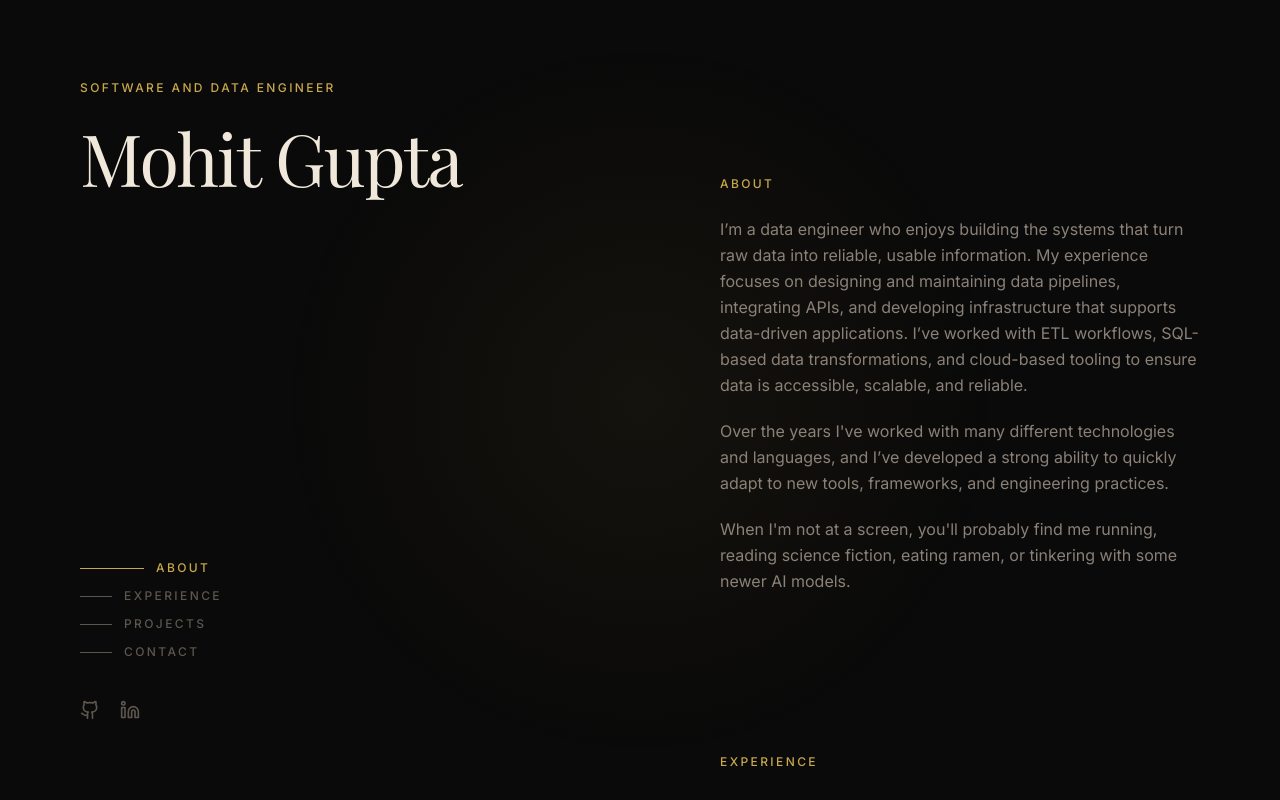
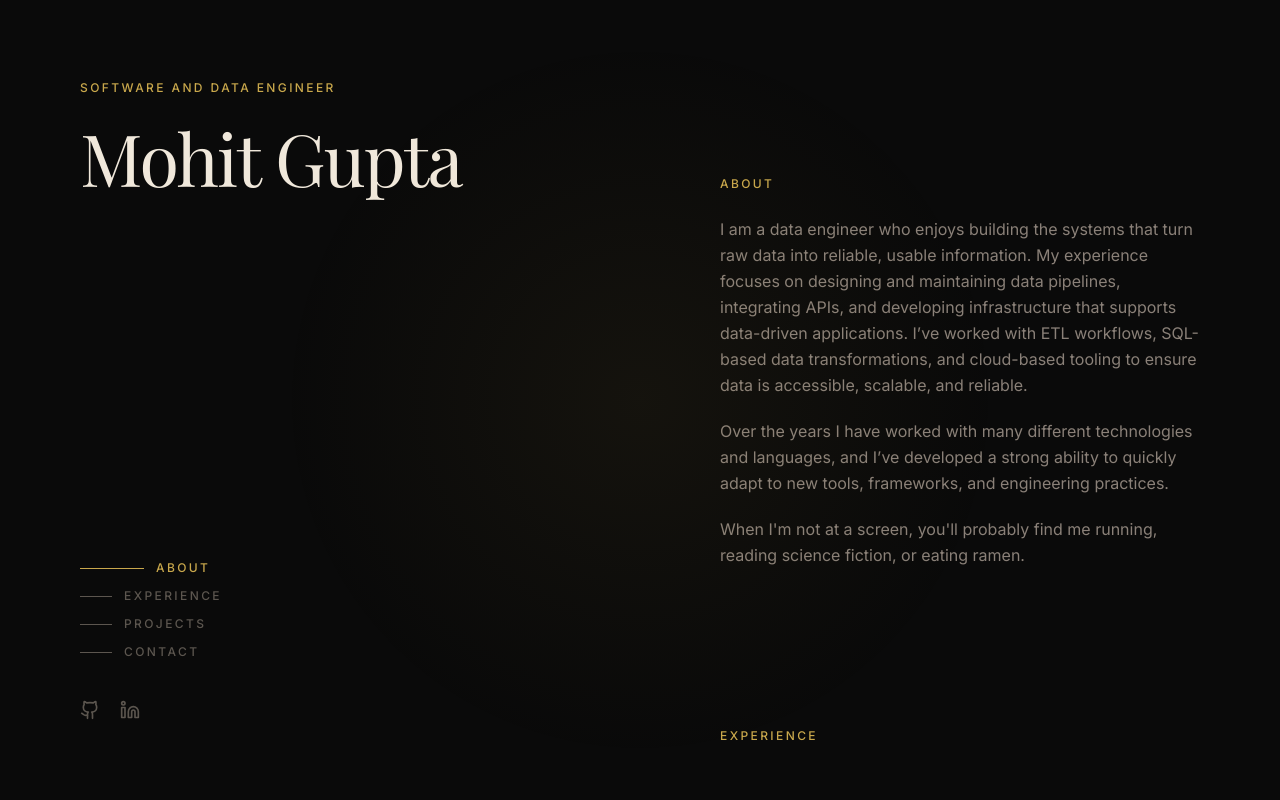
Before and after one commit to MohitGupta77/personal-site, a Next.js app: page / in a window 1280 px wide. Shown: the top 800 px of the page. Built offline with nearby package versions, Linux system fonts and the light colour scheme; a web font is replaced by a local one.

Commit message:
experience links and updated about page

```diff
--- a/src/components/aboutPage.tsx
+++ b/src/components/aboutPage.tsx
@@ -13,13 +13,13 @@ export function About() {
       </h2>
       <div className="max-w-2xl space-y-5 text-base leading-relaxed text-foreground">
         <p>
-          {"I’m a data engineer who enjoys building the systems that turn raw data into reliable, usable information. My experience focuses on designing and maintaining data pipelines, integrating APIs, and developing infrastructure that supports data-driven applications. I’ve worked with ETL workflows, SQL-based data transformations, and cloud-based tooling to ensure data is accessible, scalable, and reliable."}
+          {"I am a data engineer who enjoys building the systems that turn raw data into reliable, usable information. My experience focuses on designing and maintaining data pipelines, integrating APIs, and developing infrastructure that supports data-driven applications. I’ve worked with ETL workflows, SQL-based data transformations, and cloud-based tooling to ensure data is accessible, scalable, and reliable."}
         </p>
         <p>
-          {"Over the years I've worked with many different technologies and languages, and I’ve developed a strong ability to quickly adapt to new tools, frameworks, and engineering practices."}
+          {"Over the years I have worked with many different technologies and languages, and I’ve developed a strong ability to quickly adapt to new tools, frameworks, and engineering practices."}
         </p>
         <p>
-          {"When I'm not at a screen, you'll probably find me running, reading science fiction, eating ramen, or tinkering with some newer AI models."}
+          {"When I'm not at a screen, you'll probably find me running, reading science fiction, or eating ramen."}
         </p>
       </div>
     </section>
--- a/src/components/experiencePage.tsx
+++ b/src/components/experiencePage.tsx
@@ -16,7 +16,7 @@ const roles: Role[] = [
     period: "June 2025 - Aug 2025",
     title: "Data Engineer",
     company: "Accrete AI",
-    href: "#",
+    href: "https://www.accrete.ai/",
     description:
       "Designed and implemented an automated data pipeline to ingest, transform, and organize raw data into structured datasets. Modeled the processed data as a knowledge graph to expose relationships and enable deeper data insights and analysis.",
     tags: ["Python", "Apache Airflow", "AWS", "PySpark", "Terraform"],
@@ -25,7 +25,7 @@ const roles: Role[] = [
     period: "2023 — 2024",
     title: "Web Application Developer",
     company: "MIT Lincoln Laboratory",
-    href: "#",
+    href: "https://www.ll.mit.edu/",
     description: "Integrated legacy systems with modern web applications and improved application functionality through database query development. Collaborated closely with cross-functional teams to support development and ensure alignment on project progress and requirements.",
     tags: ["SQL", "Mulesoft Anypoint"],
   },
@@ -33,7 +33,7 @@ const roles: Role[] = [
     period: "Sep 2022 - Dec 2022",
     title: "Teaching Assistant",
     company: "Northeastern University",
-    href: "#",
+    href: "https://www.northeastern.edu/",
     description: "Supported undergraduate students in their learning of discrete mathematics concepts and problem-solving techniques.",
     tags: ["Tutor", "Discrete Mathematics"],
   },
```
